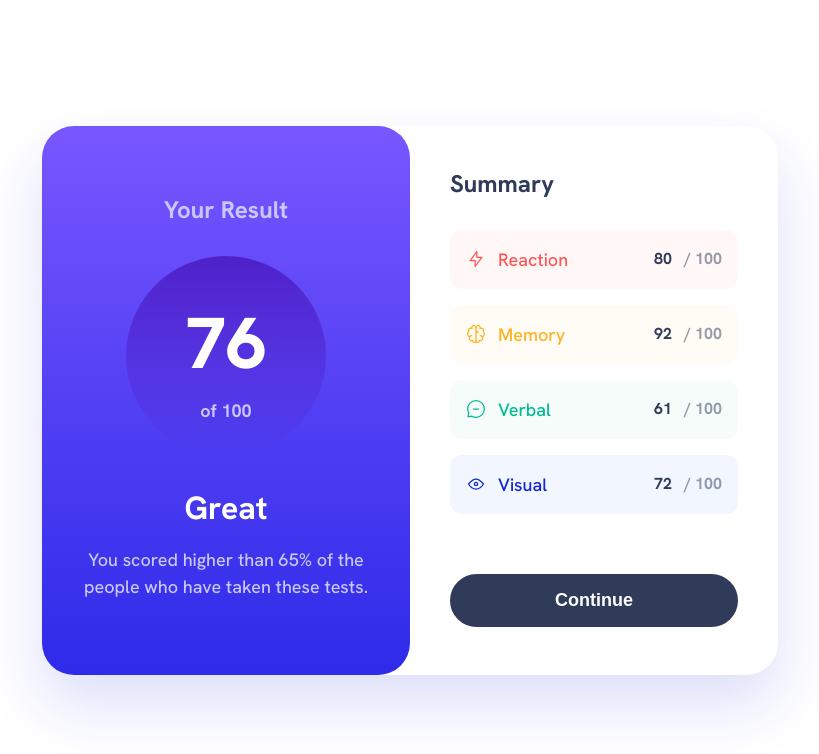
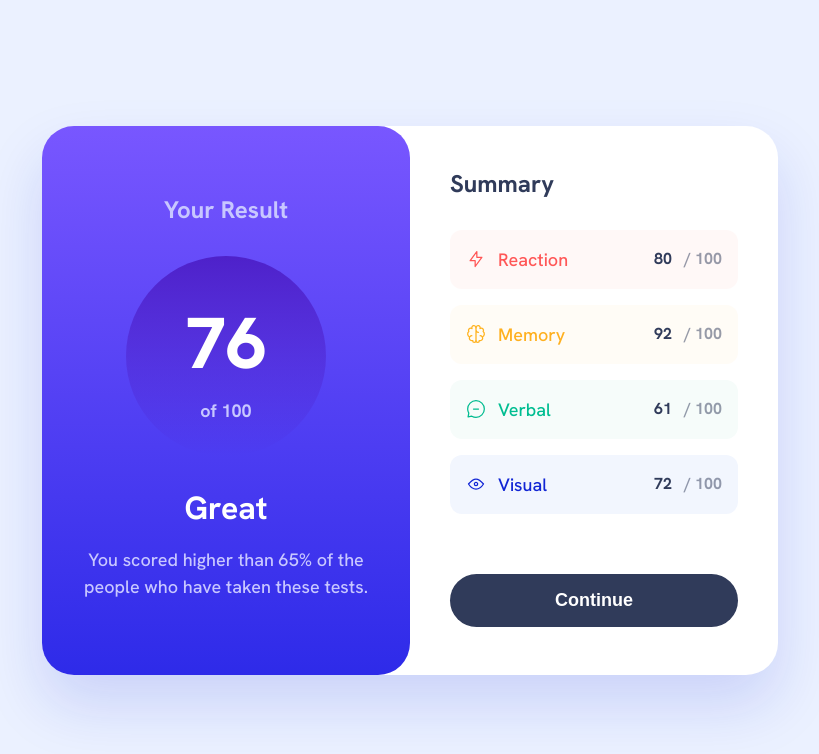
Before and after one commit to maadhav-codes/fm-results-summary-component-solution, a plain HTML site: page index.html in a window 1280 px wide. Shown: the whole page, without its empty margins (230-1049 px from the left). Drawn offline with Linux system fonts and the light colour scheme.

Commit message:
fixed background color

```diff
--- a/css/style.css
+++ b/css/style.css
@@ -38,8 +38,7 @@ body {
   font-family: "Hanken Grotesk", sans-serif;
   font-optical-sizing: auto;
   font-weight: 500;
-  /* background: var(--stone-100);
-  color: var(--stone-600); */
+  background: var(--pale-blue);
   line-height: 1.5;
 
   display: flex;
@@ -54,6 +53,7 @@ body {
 
 .card {
   width: 100%;
+  background: var(--white);
 }
 
 .card_header {
```
